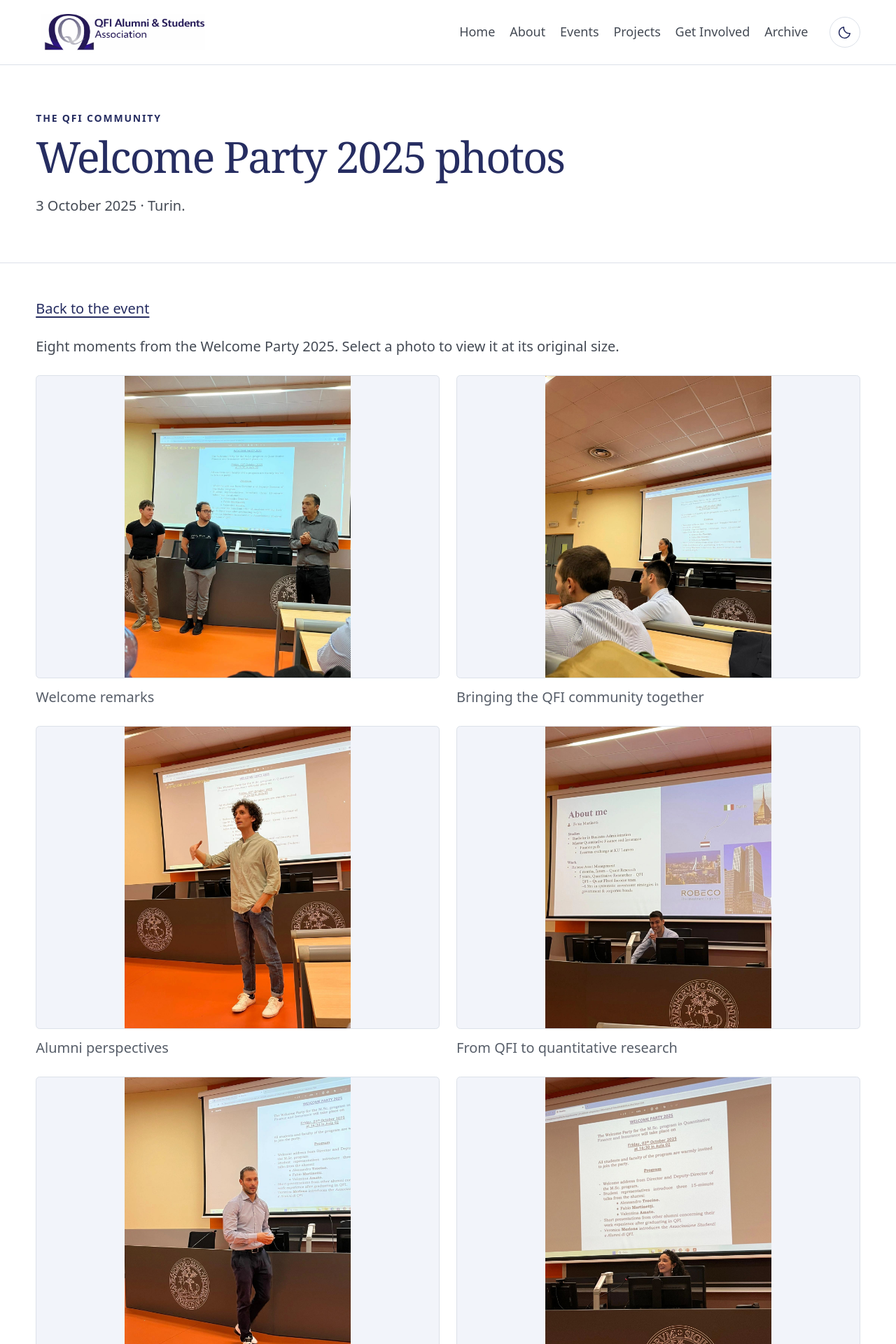
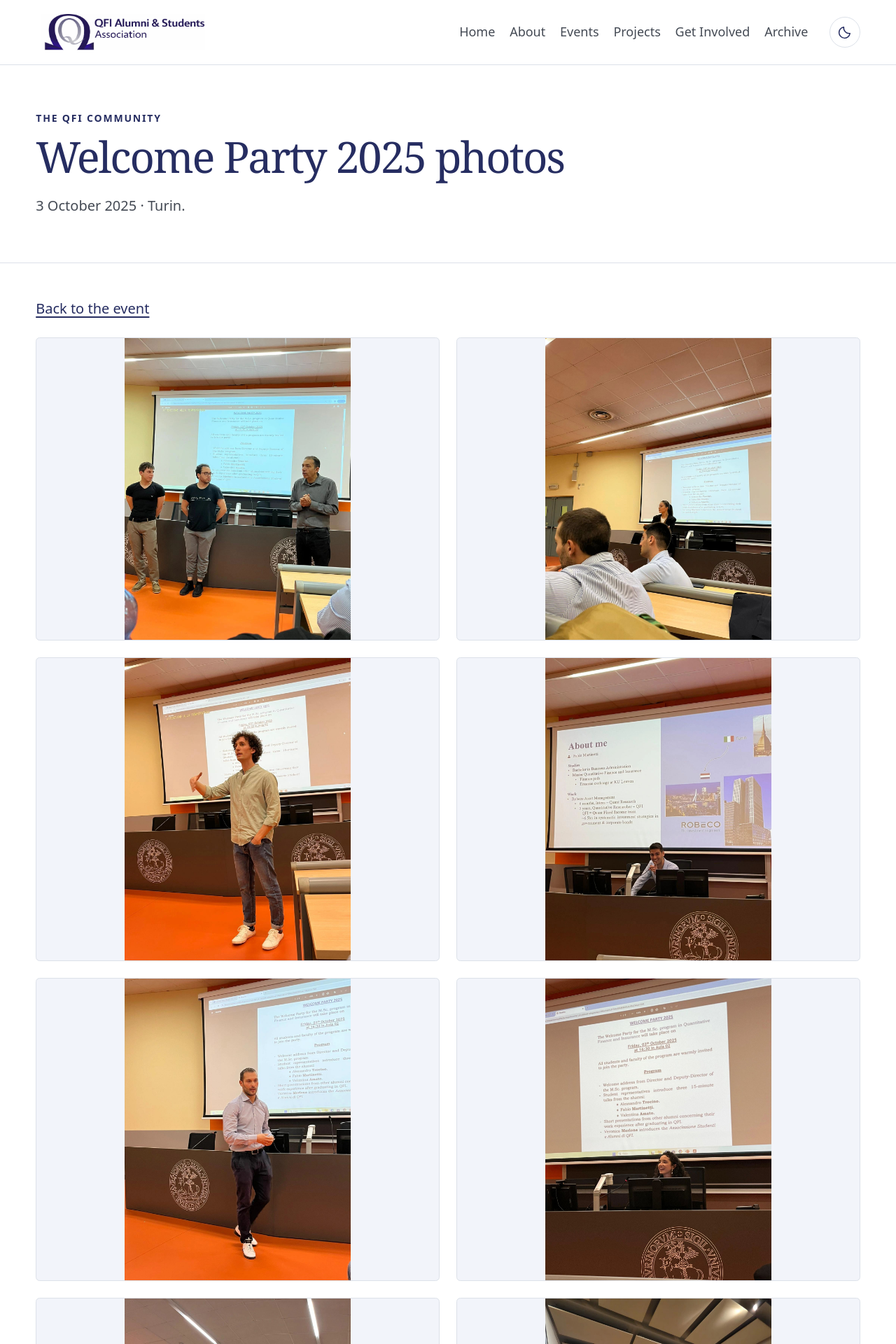
Before and after one commit to AlessandroTugnetti/qfi-alumni, a Jekyll site: the page built from _pages/welcome-party-2025-photos.html, in a window 1280 px wide. Shown: the top 1920 px of the page at 70% size. Built offline with Jekyll 4.4.1, drawn with Linux system fonts in a browser that asks for light colours; some of the changed text lies outside the part shown.

Commit message:
Simplify event albums to photo-only galleries

```diff
--- a/_pages/welcome-party-2025-photos.html
+++ b/_pages/welcome-party-2025-photos.html
@@ -9,53 +9,41 @@ photos:
     width: 1200
     height: 1600
     alt: Three speakers stand at the front of the lecture hall with the Welcome Party 2025 programme projected behind them.
-    caption: Welcome remarks
   - file: 02-community-presentation.jpeg
     width: 1200
     height: 1600
     alt: A speaker addresses attendees beside the projected Welcome Party 2025 programme.
-    caption: Bringing the QFI community together
   - file: 03-alumni-talk.jpeg
     width: 1200
     height: 1600
     alt: A speaker talks to the audience from the front of the lecture hall.
-    caption: Alumni perspectives
   - file: 04-studies-and-work.jpeg
     width: 1200
     height: 1600
     alt: A speaker presents slides about studies and work in quantitative research and asset management.
-    caption: From QFI to quantitative research
   - file: 05-sharing-experiences.jpeg
     width: 1200
     height: 1600
     alt: A speaker shares his experience with attendees at the Welcome Party.
-    caption: Sharing experiences
   - file: 06-community-discussion.jpeg
     width: 1280
     height: 1706
     alt: A speaker addresses the room from behind the lectern beneath the projected event programme.
-    caption: Conversations with the QFI community
   - file: 07-audience.jpeg
     width: 1200
     height: 1600
     alt: Attendees sit in the tiered lecture hall during the Welcome Party 2025.
-    caption: Students and alumni in the lecture hall
   - file: 08-dinner.jpeg
     width: 1200
     height: 1600
     alt: A group gathers around a long restaurant table for dinner.
-    caption: Dinner together
 ---
 <p><a href="{{ '/eventi/#welcome-party-2025' | relative_url }}">Back to the event</a></p>
-<p>Eight moments from the Welcome Party 2025. Select a photo to view it at its original size.</p>
 <div class="event-gallery">
   {% for photo in page.photos %}
   {% assign photo_url = '/assets/img/events/welcome-party-2025/' | append: photo.file | relative_url %}
-  <figure>
-    <a href="{{ photo_url }}" aria-label="{{ photo.caption | escape }}: view original photo">
-      <img src="{{ photo_url }}" width="{{ photo.width }}" height="{{ photo.height }}" alt="{{ photo.alt | escape }}" loading="lazy" decoding="async">
-    </a>
-    <figcaption>{{ photo.caption | escape }}</figcaption>
-  </figure>
+  <a href="{{ photo_url }}" aria-label="View original photo {{ forloop.index }}">
+    <img src="{{ photo_url }}" width="{{ photo.width }}" height="{{ photo.height }}" alt="{{ photo.alt | escape }}" loading="lazy" decoding="async">
+  </a>
   {% endfor %}
 </div>
--- a/assets/qfi.css
+++ b/assets/qfi.css
@@ -116,10 +116,8 @@ p { margin: 0 0 1em; }
 .foundation-photo img { display: block; width: 100%; height: auto; border-radius: .35rem; }
 .foundation-photo figcaption { margin-top: .6rem; color: var(--subtle); font-size: 1rem; }
 .event-gallery { display: grid; grid-template-columns: repeat(2, minmax(0, 1fr)); gap: 1.5rem; margin-block: 1.5rem; }
-.event-gallery figure { margin: 0; min-width: 0; }
-.event-gallery a { display: block; border: 1px solid var(--line); border-radius: .35rem; background: var(--wash); }
+.event-gallery a { min-width: 0; display: block; border: 1px solid var(--line); border-radius: .35rem; background: var(--wash); }
 .event-gallery img { display: block; width: 100%; height: auto; aspect-ratio: 4 / 3; object-fit: contain; border-radius: .35rem; }
-.event-gallery figcaption { margin-top: .6rem; color: var(--subtle); }
 .support-panel { display: grid; grid-template-columns: minmax(0, 1fr) 250px; align-items: center; gap: 1.5rem; margin-top: 1rem; }
 .support-panel h3 { margin-top: 0; font-size: 1.75rem; }
 .paypal-qr { display: block; width: 250px; max-width: 100%; height: auto; background: #fff; border-radius: .35rem; }
```
Also changed, not shown: _pages/welcome-party-2026-photos.html (+3 -14 lines).
